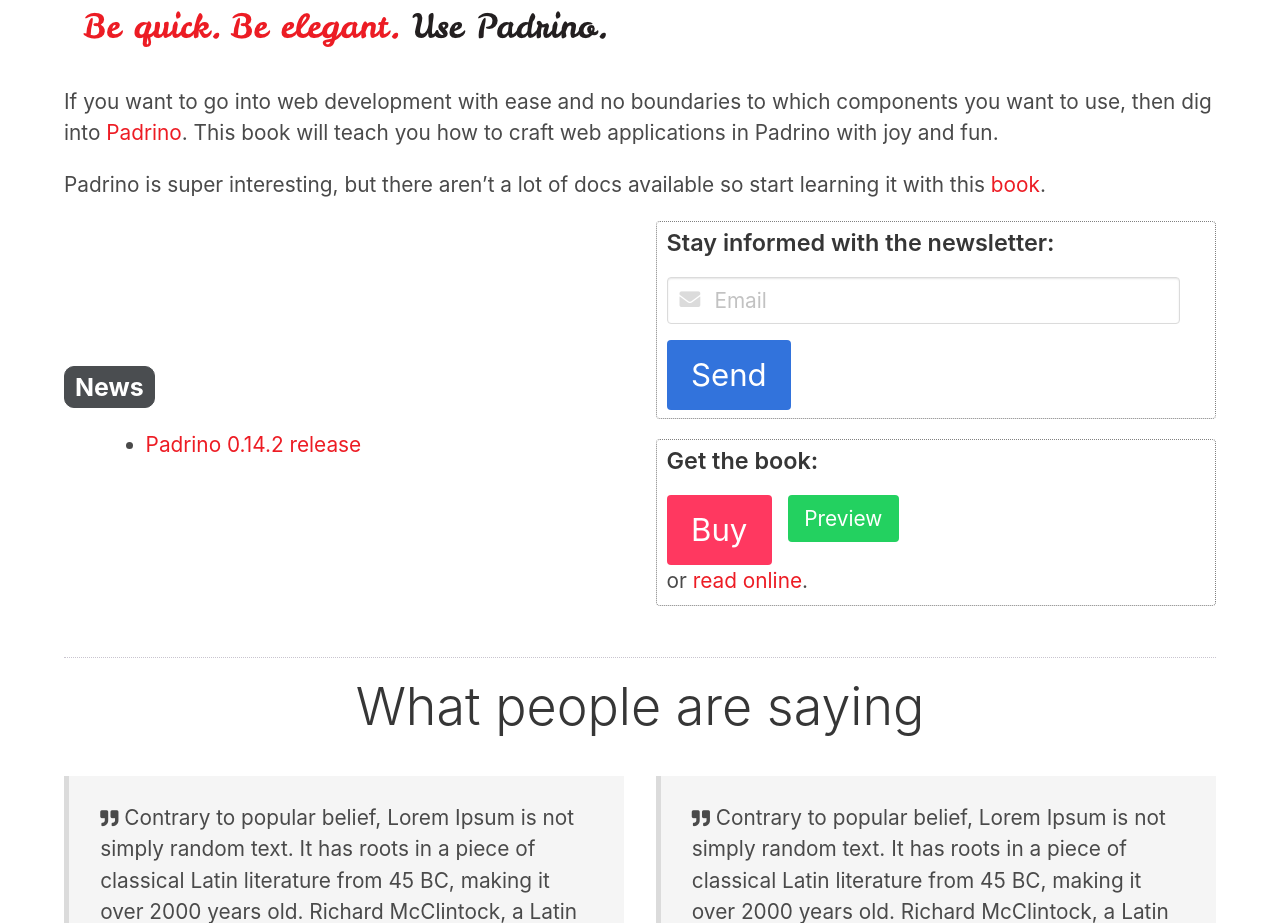
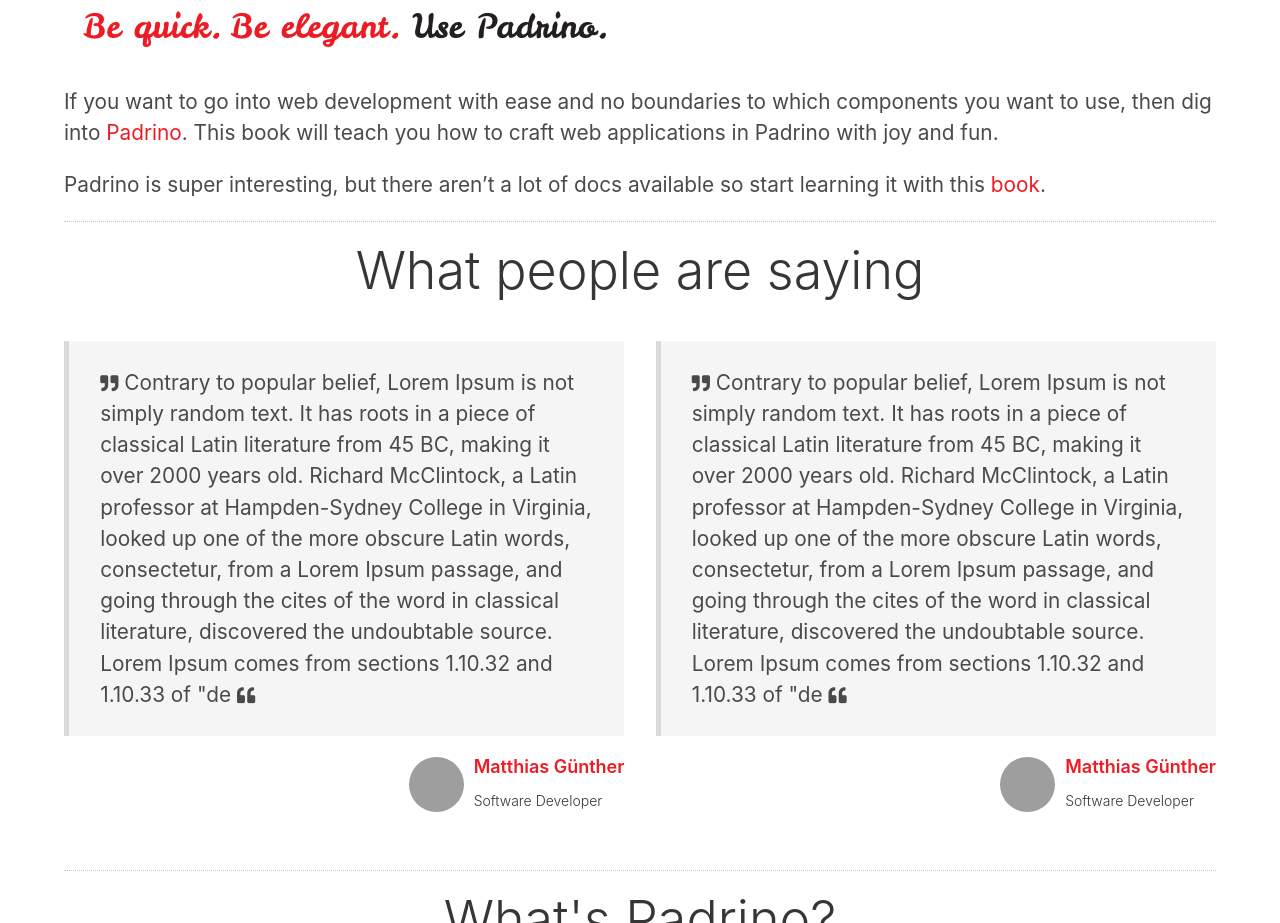
Before and after one commit to padrinobook/padrinobook.com, a Jekyll site: the page built from index.md, in a window 1280 px wide. Shown: the part 344-1267 px from the top of the page. Built offline with Jekyll 4.4.1, drawn with Linux system fonts in a browser that asks for light colours; nearby versions of some CDN libraries; Markdown is read by kramdown in place of the engine named in the settings; comment, search, counter and statistics services are not loaded; some of the changed text lies outside the part shown; grey boxes are pictures that could not be loaded.

Commit message:
Get rid of overboarding signup form on the front page where I don't explain what Padrino is about

```diff
--- a/css/style.css
+++ b/css/style.css
@@ -44,57 +44,6 @@ ul, menu, dir {
   margin-left: auto;
   margin-right: auto;
   display: block;
-}
-
-/* Newsletter */
-.newsletter-box {
-  border-radius: 4px;
-  margin-bottom: 20px;
-  padding: 8px 35px 8px 10px;
-  border: 0.5px dotted grey;
-}
-
-#mc_embed_signup input.email {
-  display: inline !important;
-  margin: 0 4% 10px 0;
-  min-width: 130px;
-  padding: 8px 0;
-  text-indent: 5px;
-  width: 58%;
-}
-#mc_embed_signup input.button {
-  display: inline !important;
-  margin: 7px -5px 10px !important;
-}
-
-#mc_embed_signup_newsletter form {
-  padding: 0;
-  display: inline !important;
-  margin: 7px -5px 10px !important;
-}
-
-#mc_embed_signup_newsletter input.email {
-  display: inline !important;
-  margin: 0 4% 10px 0;
-  min-width: 130px;
-  padding: 8px 0;
-  text-indent: 5px;
-  width: 58%;
-}
-
-#mc_embed_signup_newsletter input.button {
-  display: inline !important;
-  margin: 7px -5px 10px !important;
-  width: 35%;
-}
-
-form#mc-embedded-subscribe-form button.is-large {
-  font-size: 1.5rem;
-}
-form#mc-embedded-subscribe-form button.is-info {
-  background-color: #209cee;
-  border-color: transparent;
-  color: #fff;
 }
 
 /* Different stuff */
@@ -177,24 +126,6 @@ a:hover { text-decoration: underline;}
 
 .active { position: relative; background: #868d92; z-index: 1000; }
 
-.whoring {
-  margin-top: 50px;
-}
-
-span.information.badge, div.information.badge{
-  padding: 10px;
-  font-size: 1.2rem;
-  height: auto;
-  list-style: none;
-  background: #4A4D50 none repeat scroll 0% 0%;
-  border: 1px solid #4A4D50;
-  border-radius: 10px;
-  display: inline-block;
-  font-weight: bold;
-  line-height: 20px;
-  text-align: center;
-  color: #FFF;
-}
 
 .image.circle {
   border-radius: 50% !important;
--- a/index.md
+++ b/index.md
@@ -6,51 +6,6 @@ components you want to use, then dig into <a href="http://padrinorb.com/">Padrin
 This book will teach you how to craft web applications in Padrino with joy and fun.
 
 Padrino is super interesting, but there aren't a lot of docs available so start learning it with this <a href="https://www.softcover.io/books/wikimatze/padrinobook">book</a>.
-
-
-<div class="columns is-vcentered">
-  <div class="column is-6">
-        <span class="information badge author primary">
-      <a href="/news">News</a>
-    </span>
-    <ul>
-      {% for post in site.posts limit:1 %}
-        <li>
-          <a href="{{ post.url }}">{{ post.title }}</a>
-        </li>
-      {% endfor %}
-    </ul>
-  </div>
-
-  <div class="column is-6 newsletter">
-    <div class="newsletter-box">
-      <h5>Stay informed with the newsletter:</h5>
-      <div id="mc_embed_signup">
-      <form action="https://wikimatze.us6.list-manage.com/subscribe/post?u=4010f8ce18503766e176536f1&amp;id=198f8c0321" method="post" id="mc-embedded-subscribe-form" name="mc-embedded-subscribe-form" class="validate" target="_blank" novalidate>
-        <div class="field">
-          <div class="control has-icons-left">
-            <input class="input" id="mce-EMAIL" name="EMAIL" placeholder="Email" value="" type="email" required>
-            <span class="icon is-small is-left">
-              <i class="fas fa-envelope"></i>
-            </span>
-          </div>
-        </div>
-        <div class="field is-grouped">
-          <div class="control">
-            <button type="submit" value="Subscribe" name="subscribe" id="mc-embedded-subscribe" class="button is-large is-link">Send</button>
-          </div>
-        </div>
-      </form>
-      </div>
-    </div>
-    <div class="newsletter-box">
-      <h5>Get the book:</h5>
-      <a class="button is-danger is-large" style="text-decoration: none; margin-right: 10px" href="https://www.softcover.io/books/wikimatze/padrinobook#pricing">Buy</a>
-      <a class="button is-success" style="text-decoration: none;" href="https://www.softcover.io/download/wikimatze/padrinobook/ebooks/padrinobook-preview.pdf">Preview</a>
-      <p> or <a href="/book">read online</a>.</p>
-    </div>
-  </div>
-</div>
 
 <section id="testimonials">
   <h2>What people are saying</h2>
@@ -344,21 +299,21 @@ Padrino is super interesting, but there aren't a lot of docs available so start
 </section>
 
 <section id="newsletter">
-  <h2>Newsletter Sign up</h2>
+  <h2>Newsletter Subscription</h2>
   <div class="columns">
     <div class="column is-11">
       <p class="center">To stay informed about the latest developments, please sign up.
       </p>
 
       <p class="center">
-        <a class="button is-danger is-large" style="text-decoration: none; margin-right: 10px" href="https://wikimatze.us6.list-manage.com/subscribe/post?u=4010f8ce18503766e176536f1&id=198f8c0321">Sign up the newsletter</a>
+        <a class="button is-danger is-large" style="text-decoration: none; margin-right: 10px" href="https://wikimatze.us6.list-manage.com/subscribe/post?u=4010f8ce18503766e176536f1&id=198f8c0321">Get the newsletter</a>
       </p>
     </div>
   </div>
 </section>
 
 <section id="contact">
-  <h2>Contact me</h2>
+  <h2>Drop me a line</h2>
   <div class="columns">
     <div class="column is-11">
       <p class="center">If you have any questions, don't hesitate to drop me a line.</p>
```
